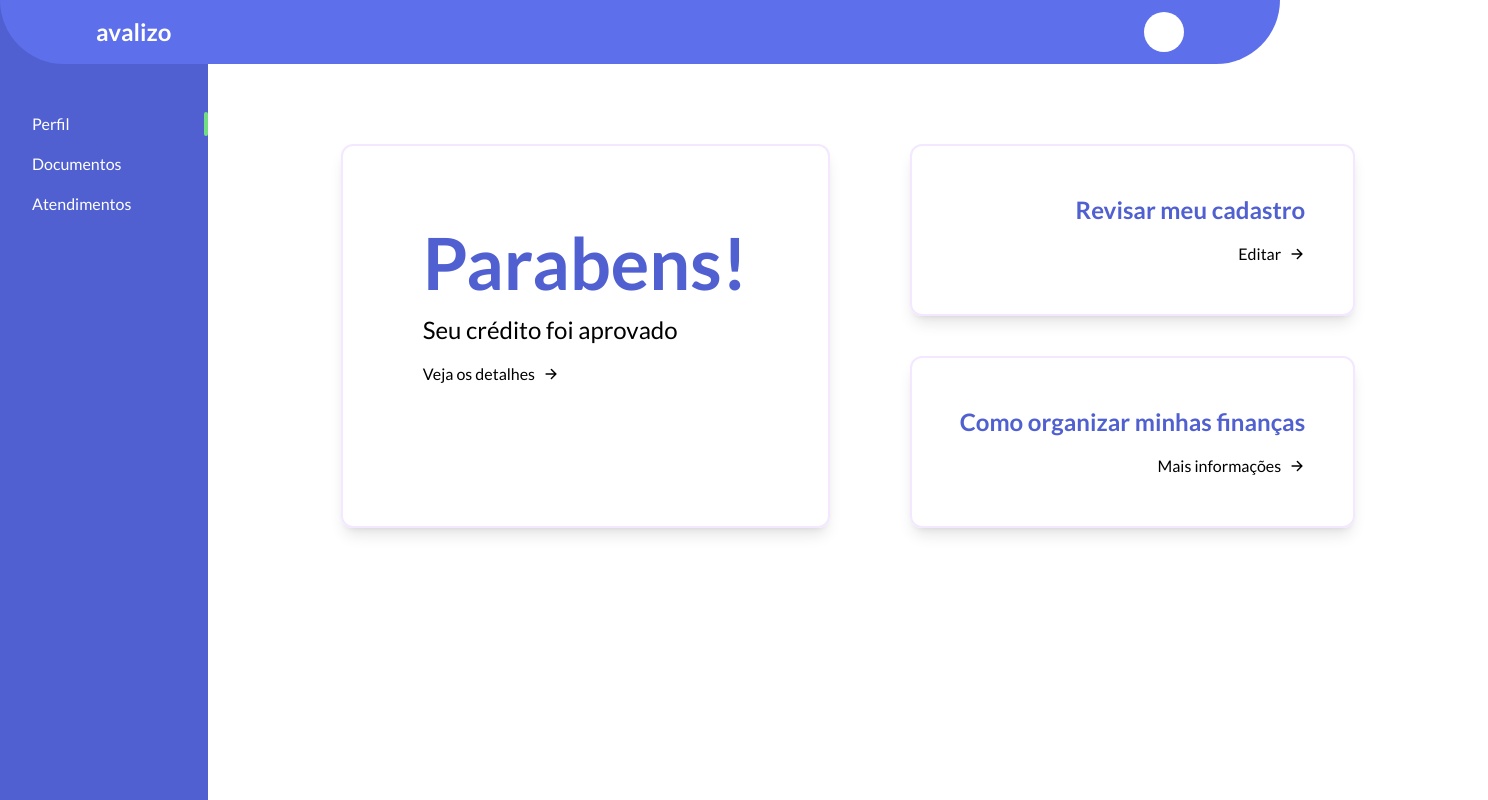
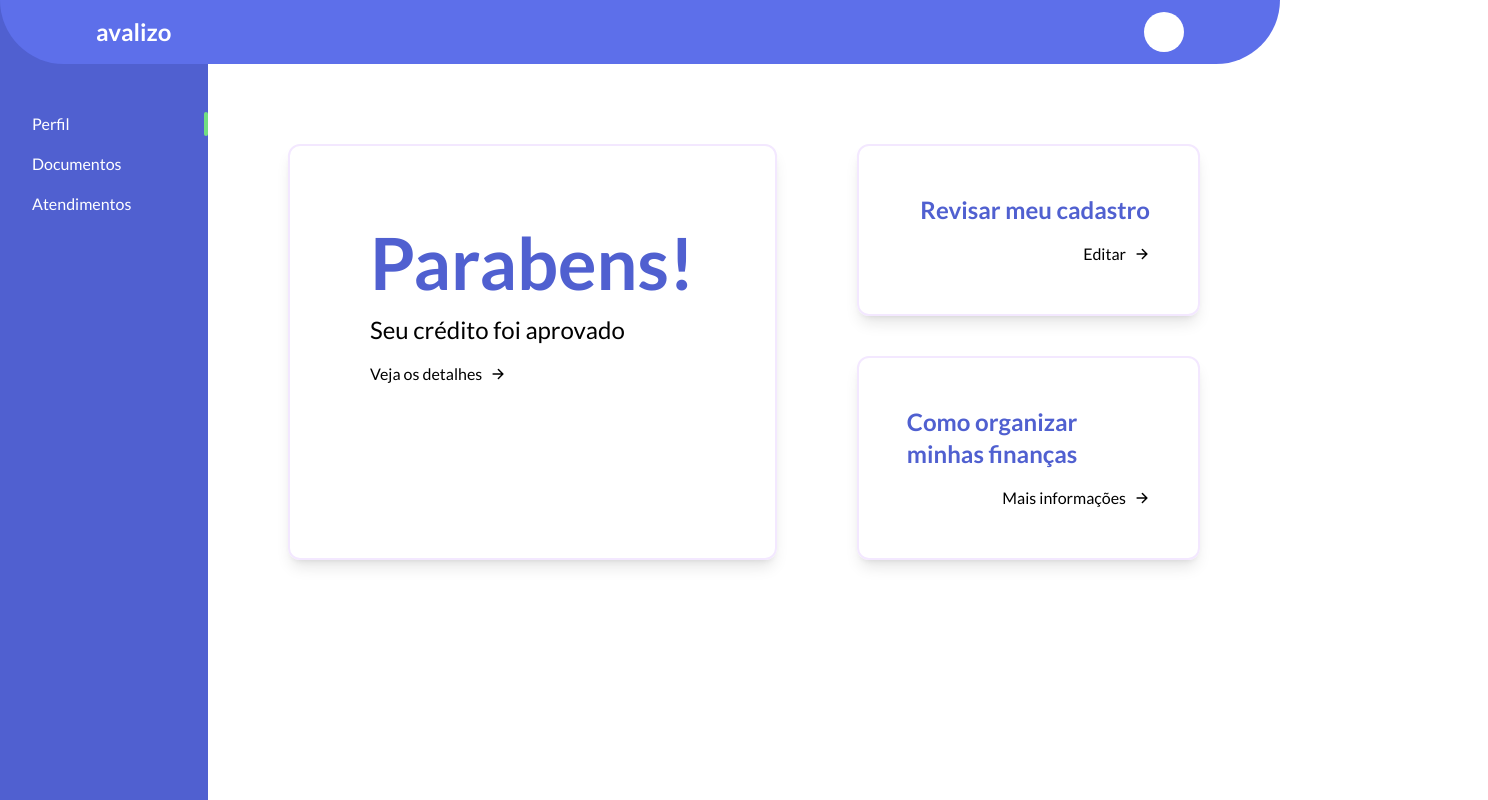
Before and after one commit to katsuragawaa/bndes-hack, a Next.js app: page /profile in a window 1280 px wide. Shown: the top 800 px of the page, 1488 px wide, since content can reach past the window. Built offline with nearby package versions, Linux system fonts and the light colour scheme.

Commit message:
fix: remove container class

```diff
--- a/src/pages/profile.tsx
+++ b/src/pages/profile.tsx
@@ -16,7 +16,7 @@ const Profile: NextPage = () => {
       <Navbar />
       <Sidebar />
 
-      <main className="container mt-16 ml-52 flex min-h-screen flex-col items-center">
+      <main className="mt-16 ml-52 flex min-h-screen flex-col items-center">
         <div className="flex justify-between gap-20 p-20">
           <div className="flex flex-1 flex-col gap-4 rounded-xl border-2 border-purple-100 p-20 shadow-lg">
             <h1 className="text-7xl font-bold text-hack-purple">Parabens!</h1>
```
